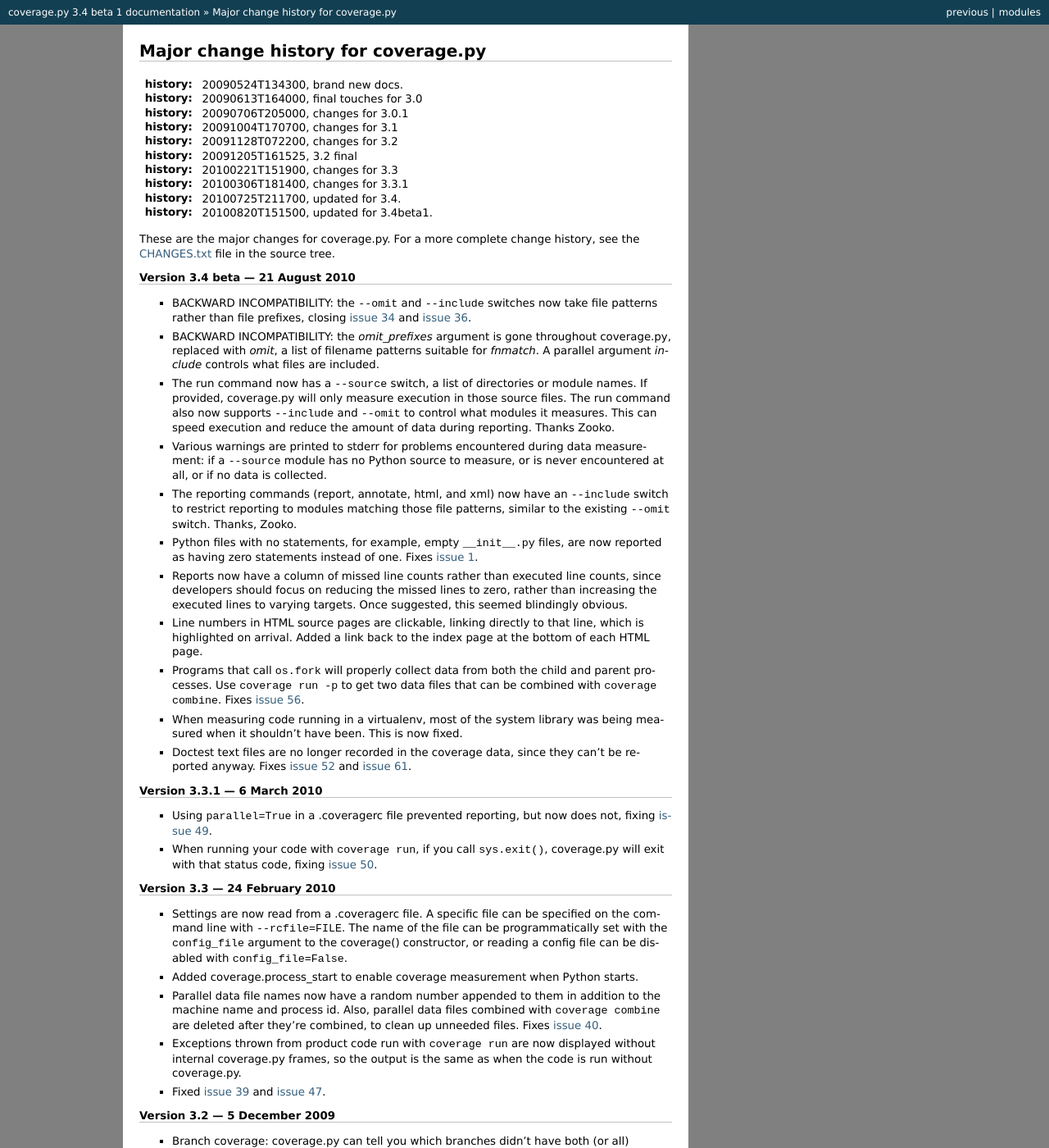
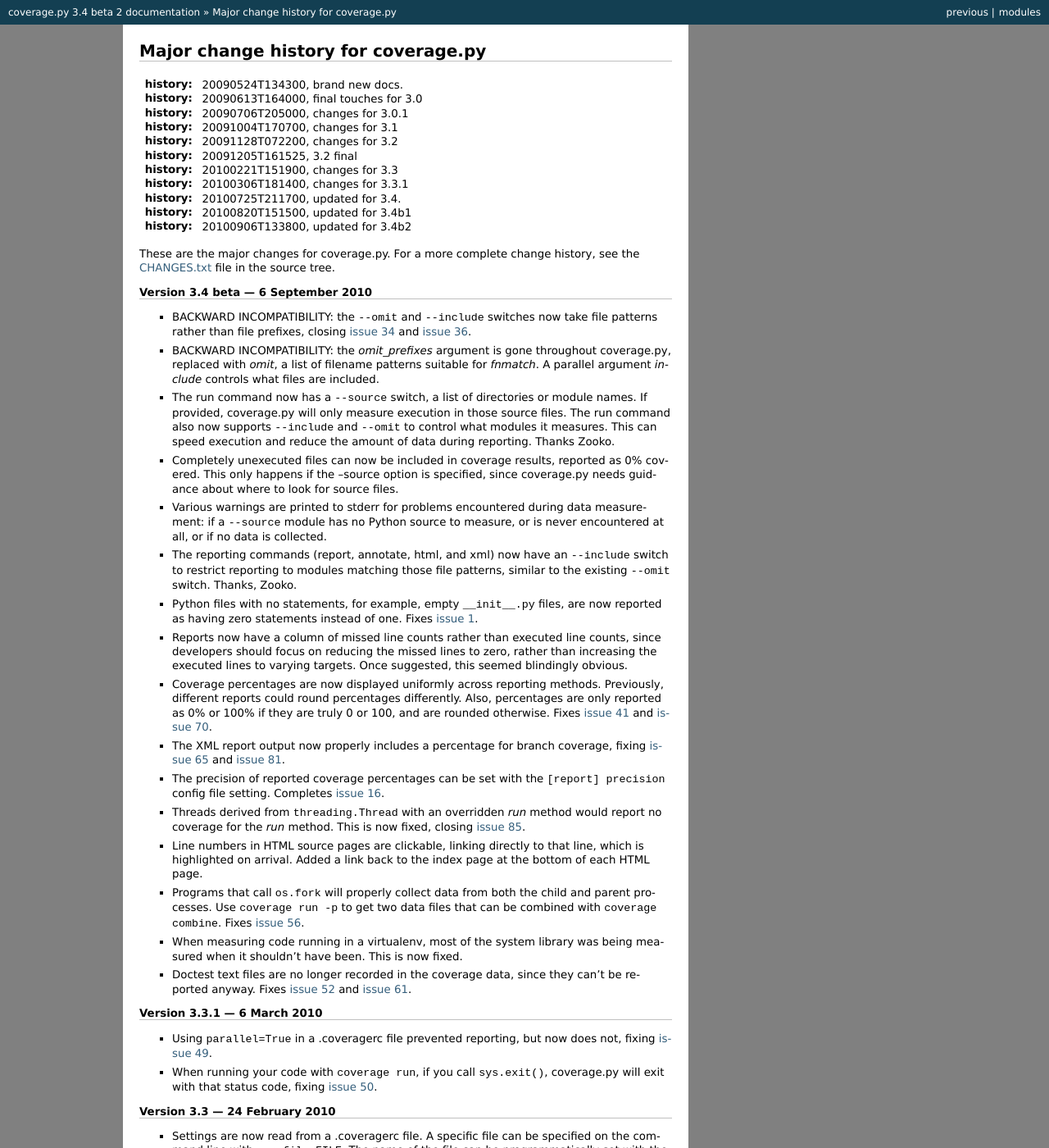
Before and after one commit to nedbat/coveragepy, a Sphinx documentation site: the page built from doc/changes.rst, in a window 1280 px wide and 1400 px high. Shown: the whole window at 82% size. Built offline with Sphinx 7.4.7, drawn with Linux system fonts in a browser that asks for light colours; some of the changed text lies outside the part shown.

Commit message:
Doc tweaks for 3.4b2

```diff
--- a/doc/changes.rst
+++ b/doc/changes.rst
@@ -13,8 +13,8 @@
 :history: 20100221T151900, changes for 3.3
 :history: 20100306T181400, changes for 3.3.1
 :history: 20100725T211700, updated for 3.4.
-:history: 20100820T151500, updated for 3.4beta1.
-
+:history: 20100820T151500, updated for 3.4b1
+:history: 20100906T133800, updated for 3.4b2
 
 These are the major changes for coverage.py.  For a more complete change
 history, see the `CHANGES.txt`_ file in the source tree.
@@ -22,8 +22,8 @@
 .. _CHANGES.txt: http://bitbucket.org/ned/coveragepy/src/tip/CHANGES.txt
 
 
-Version 3.4 beta --- 21 August 2010
------------------------------------
+Version 3.4 beta --- 6 September 2010
+-------------------------------------
 
 - BACKWARD INCOMPATIBILITY: the ``--omit`` and ``--include`` switches now take
   file patterns rather than file prefixes, closing `issue 34`_ and `issue 36`_.
@@ -37,6 +37,10 @@
   source files.  The run command also now supports ``--include`` and ``--omit``
   to control what modules it measures.  This can speed execution and reduce the
   amount of data during reporting. Thanks Zooko.
+
+- Completely unexecuted files can now be included in coverage results, reported
+  as 0% covered.  This only happens if the --source option is specified, since
+  coverage.py needs guidance about where to look for source files.
 
 - Various warnings are printed to stderr for problems encountered during data
   measurement: if a ``--source`` module has no Python source to measure, or is
@@ -54,6 +58,21 @@
   rather than increasing the executed lines to varying targets.  Once
   suggested, this seemed blindingly obvious.
 
+- Coverage percentages are now displayed uniformly across reporting methods.
+  Previously, different reports could round percentages differently.  Also,
+  percentages are only reported as 0% or 100% if they are truly 0 or 100, and
+  are rounded otherwise.  Fixes `issue 41`_ and `issue 70`_.
+
+- The XML report output now properly includes a percentage for branch coverage,
+  fixing `issue 65`_ and `issue 81`_.
+
+- The precision of reported coverage percentages can be set with the
+  ``[report] precision`` config file setting.  Completes `issue 16`_.
+
+- Threads derived from ``threading.Thread`` with an overridden `run` method
+  would report no coverage for the `run` method.  This is now fixed, closing
+  `issue 85`_.
+
 - Line numbers in HTML source pages are clickable, linking directly to that
   line, which is highlighted on arrival.  Added a link back to the index page
   at the bottom of each HTML page.
@@ -69,12 +88,17 @@
   can't be reported anyway.  Fixes `issue 52`_ and `issue 61`_.
 
 .. _issue 1:  http://bitbucket.org/ned/coveragepy/issue/1/empty-__init__py-files-are-reported-as-1-executable
+.. _issue 16: http://bitbucket.org/ned/coveragepy/issue/16/allow-configuration-of-accuracy-of-percentage-totals
 .. _issue 34: http://bitbucket.org/ned/coveragepy/issue/34/enhanced-omit-globbing-handling
 .. _issue 36: http://bitbucket.org/ned/coveragepy/issue/36/provide-regex-style-omit
+.. _issue 41: http://bitbucket.org/ned/coveragepy/issue/41/report-says-100-when-it-isnt-quite-there
 .. _issue 52: http://bitbucket.org/ned/coveragepy/issue/52/doctesttestfile-confuses-source-detection
-.. _issue 56: http://bitbucket.org/ned/coveragepy/issue/56
+.. _issue 56: http://bitbucket.org/ned/coveragepy/issue/56/coveragepy-cant-trace-child-processes-of-a
 .. _issue 61: http://bitbucket.org/ned/coveragepy/issue/61/annotate-i-doesnt-work
-
+.. _issue 65: http://bitbucket.org/ned/coveragepy/issue/65/branch-option-not-reported-in-cobertura
+.. _issue 70: http://bitbucket.org/ned/coveragepy/issue/70/text-report-and-html-report-disagree-on-coverage
+.. _issue 81: http://bitbucket.org/ned/coveragepy/issue/81/xml-report-does-not-have-condition-coverage-attribute-for-lines-with-a
+.. _issue 85: http://bitbucket.org/ned/coveragepy/issue/85/threadrun-isnt-measured
 
 Version 3.3.1 --- 6 March 2010
 ------------------------------
--- a/doc/conf.py
+++ b/doc/conf.py
@@ -49,7 +49,7 @@
 # The short X.Y version.
 version = '3.4'
 # The full version, including alpha/beta/rc tags.
-release = '3.4 beta 1'
+release = '3.4 beta 2'
 
 # The language for content autogenerated by Sphinx. Refer to documentation
 # for a list of supported languages.
--- a/doc/install.rst
+++ b/doc/install.rst
@@ -5,7 +5,8 @@
 ============
 
 :history: 20100725T225600, new for 3.4.
-:history: 20100820T151500, updated for 3.4beta1.
+:history: 20100820T151500, updated for 3.4b1.
+:history: 20100906T134800, updated for 3.4b2.
 
 .. highlight:: console
 .. _coverage_pypi: http://pypi.python.org/pypi/coverage
@@ -57,4 +58,4 @@
 coverage installed properly::
 
     $ coverage --version
-    Coverage.py, version 3.4b1.  http://nedbatchelder.com/code/coverage/3.4b1
+    Coverage.py, version 3.4b2.  http://nedbatchelder.com/code/coverage/3.4b2
--- a/setup.py
+++ b/setup.py
@@ -15,7 +15,8 @@
 
 New in 3.3: .coveragerc files.
 
-New in 3.4: Better control over source to measure.
+New in 3.4: Better control over source to measure, and unexecuted files
+can be reported.
 """
 
 # This file is used unchanged under all versions of Python, 2.x and 3.x.
```
Also changed, not shown: CHANGES.txt (+3 -4 lines), doc/index.rst (+4 -4 lines).
